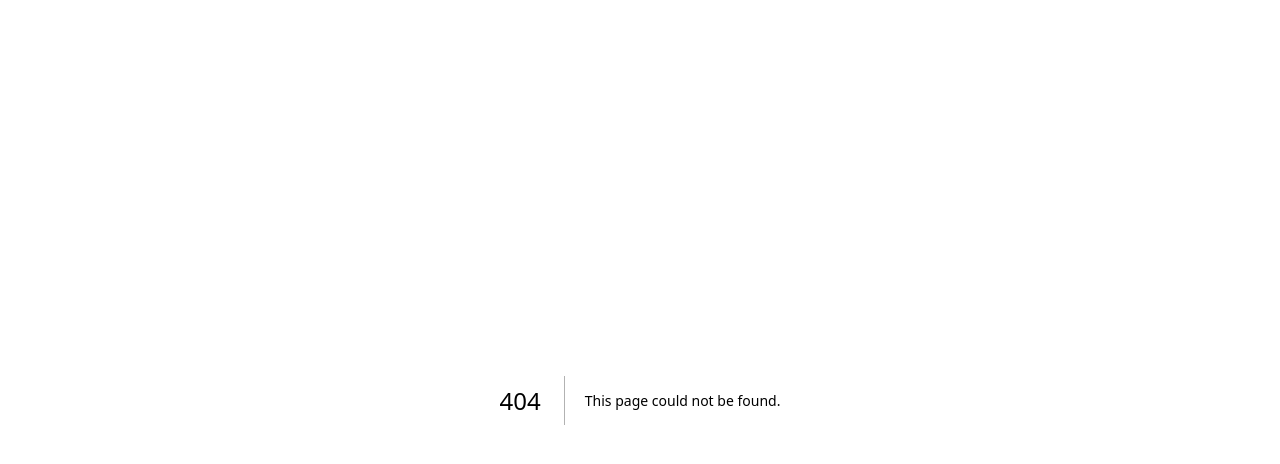
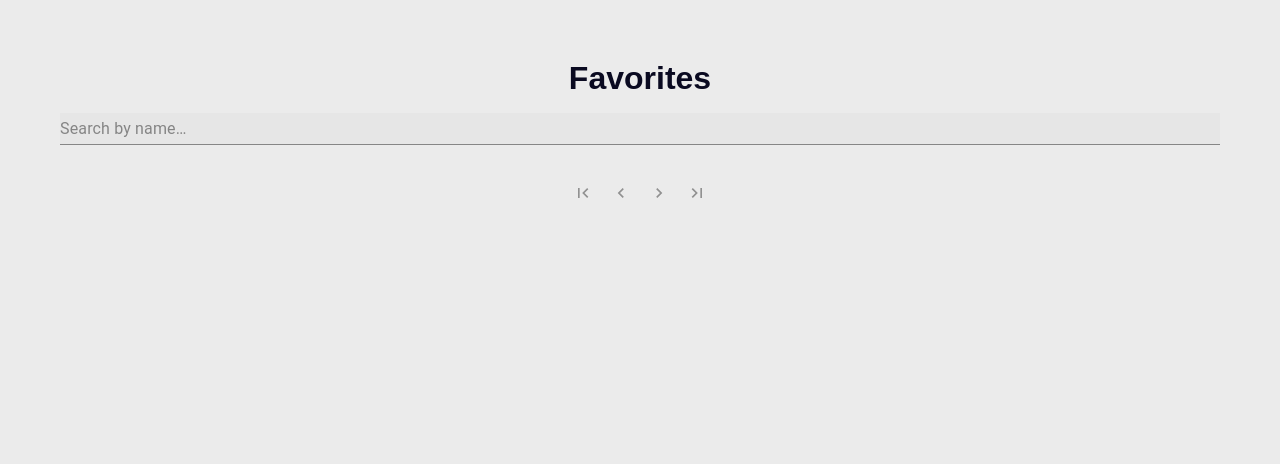
Before and after one commit to john-angel-endava/pokedex, a Next.js app in the folder apps/frontend/: page /favorites in a window 1280 px wide. Before the commit this address had no page. Shown: the top 464 px of the page. Built offline with nearby package versions, Linux system fonts and the light colour scheme.

Commit message:
feat: add favorites page

```diff
--- /dev/null
+++ b/apps/frontend/src/app/favorites/page.tsx
@@ -0,0 +1,120 @@
+"use client";
+import React, { useState } from "react";
+import {
+  CircularProgress,
+  Grid,
+  Pagination,
+  PaginationItem,
+  Stack,
+} from "@mui/material";
+import styles from "../page.module.css";
+import { PokemonFavorites } from "@/types/data-types";
+import PokemonCard from "../../components/card/pokemon-card";
+import SearchInput from "../../components/search/search-input";
+import { useFavoritesStore } from "../../store/useFavoritesStore";
+
+const ITEMS_PER_PAGE = 12;
+
+export default function Favorites() {
+  const favorites = useFavoritesStore((state) => state.favorites);
+  const hasHydrated = useFavoritesStore((s) => s._hasHydrated);
+  const [pokemonList] = useState<PokemonFavorites[]>(favorites);
+  const [pokemons, setPokemons] = useState<PokemonFavorites[]>(
+    favorites.slice(0, ITEMS_PER_PAGE)
+  );
+  const [pageCount, setPageCount] = useState(
+    Math.ceil(favorites.length / ITEMS_PER_PAGE)
+  );
+  const [page, setPage] = useState(1);
+  const colorTextDark = "#FFFFFF";
+  const colorTextLight = "#000000";
+
+  const handlePageChange = async (
+    event: React.ChangeEvent<unknown>,
+    page: number
+  ) => {
+    event.preventDefault();
+    const offset = (page - 1) * ITEMS_PER_PAGE;
+    const pagedPokemons = favorites.slice(offset, offset + ITEMS_PER_PAGE);
+    setPokemons(pagedPokemons);
+    setPage(page);
+  };
+
+  const handleInputChange = (value: string) => {
+    if (value.trim() === "") {
+      setPokemons(favorites.slice(0, ITEMS_PER_PAGE));
+      return;
+    }
+
+    setPokemons(
+      pokemonList.filter((pokemon) =>
+        pokemon.name.toLowerCase().includes(value.toLowerCase())
+      )
+    );
+  };
+
+ if (!hasHydrated) {
+    return (
+      <div className={styles.page}>
+        <main className={styles.main}>
+          <Stack direction={"column"} spacing={2} alignItems={"center"}>
+            <h1>Favorites</h1>
+            <CircularProgress size="120px" />
+          </Stack>
+        </main>
+      </div>
+    );
+  }
+
+  return (
+    <div className={styles.page}>
+      <main className={styles.main}>
+        <Stack
+          direction={"column"}
+          spacing={2}
+          alignItems={"center"}
+          sx={{ width: "100%" }}
+        >
+          <h1>Favorites</h1>
+          <SearchInput
+            onDebouncedChange={(value) => handleInputChange(value)}
+            fullWidth={true}
+          />
+          <>
+            <Grid container spacing={2} sx={{ width: "100%" }}>
+              {pokemons?.map((pokemon) => (
+                <Grid size={4} key={pokemon.name}>
+                  <PokemonCard pokemon={pokemon} />
+                </Grid>
+              ))}
+            </Grid>
+            <Stack spacing={2}>
+              <Pagination
+                count={pageCount}
+                color={"secondary"}
+                renderItem={(item) => (
+                  <PaginationItem
+                    component="a"
+                    {...item}
+                    sx={{
+                      "@media (prefers-color-scheme: light)": {
+                        color: colorTextLight,
+                      },
+                      "@media (prefers-color-scheme: dark)": {
+                        color: colorTextDark,
+                      },
+                    }}
+                  />
+                )}
+                onChange={handlePageChange}
+                page={page}
+                showFirstButton
+                showLastButton
+              />
+            </Stack>
+          </>
+        </Stack>
+      </main>
+    </div>
+  );
+}
--- a/apps/frontend/src/app/pokemon/[name]/page.tsx
+++ b/apps/frontend/src/app/pokemon/[name]/page.tsx
@@ -53,7 +53,9 @@ export default function PokemonDetailsPage() {
                       <h1 style={{ textTransform: "capitalize" }}>
                         {pokemon?.name}
                       </h1>
-                      <FavoriteButton name={pokemon.name} />
+                      <FavoriteButton
+                        pokemon={{name: pokemon?.name, sprites: pokemon?.sprites, types: pokemon?.types}}
+                      />
                     </Stack>
                   </Grid>
                   <Grid size={12}>
--- a/apps/frontend/src/components/card/pokemon-card.tsx
+++ b/apps/frontend/src/components/card/pokemon-card.tsx
@@ -6,26 +6,24 @@ import Chip from '@mui/material/Chip';
 import Link from 'next/link';
 import Image from 'next/image';
 import styles from "./card.module.css";
-import { PokemonSprites, PokemonType } from '@/types/data-types';
+import { PokemonFavorites } from '@/types/data-types';
 import FavoriteButton from '../favorites/favorite-button';
 
 interface PokemonCardProps {
-  name: string;
-  sprites?: PokemonSprites;
-  types: PokemonType[];
+  pokemon: PokemonFavorites;
 }
 
-export default function PokemonCard({ name, sprites, types }: PokemonCardProps) {
+export default function PokemonCard({ pokemon }: PokemonCardProps) {
   return (
-      <Link href={`/pokemon/${name}`} style={{ textDecoration: 'none', color: 'black', display: 'block', height: '100%' }}>
+      <Link href={`/pokemon/${pokemon?.name}`} style={{ textDecoration: 'none', color: 'black', display: 'block', height: '100%' }}>
       <Card>
-        <FavoriteButton name={name} />
+        <FavoriteButton pokemon={pokemon} />
         <CardContent className={styles.card} style={{ textAlign: 'center' }}>
-              <h3 style={{ textTransform: 'capitalize' }}>{name}</h3>
-              {sprites?.front_default && (
+              <h3 style={{ textTransform: 'capitalize' }}>{pokemon?.name}</h3>
+              {pokemon?.sprites?.front_default && (
               <Image
-                src={sprites?.front_default}
-                alt={name}
+                src={pokemon?.sprites?.front_default}
+                alt={pokemon?.name}
                 width={120}
                 height={120}
                 style={{ marginBottom: '1rem' }}
@@ -33,7 +31,7 @@ export default function PokemonCard({ name, sprites, types }: PokemonCardProps)
                  )}
               <Stack direction="row" spacing={1} justifyContent="center">
                 {
-                  types.map((typeInfo, index) => (
+                  pokemon?.types.map((typeInfo, index) => (
                     <Chip key={typeInfo.type.name} label={typeInfo.type.name} color={index === 0 ? 'primary' : 'secondary'} />
                   ))
                 }
--- a/apps/frontend/src/components/favorites/favorite-button.tsx
+++ b/apps/frontend/src/components/favorites/favorite-button.tsx
@@ -8,17 +8,18 @@ import FavoriteBorderIcon from '@mui/icons-material/FavoriteBorder';
 import styles from "./favorite-button.module.css";
 import Stack from '@mui/material/Stack';
 import { useFavoritesStore } from '../../store/useFavoritesStore';
+import { PokemonFavorites } from '@/types/data-types';
 
 interface FavoriteButtonProps {
-  name: string;
+  pokemon: PokemonFavorites;
 };
 
-export default function FavoriteButton({ name }: FavoriteButtonProps) {
+export default function FavoriteButton({ pokemon }: FavoriteButtonProps) {
     const favoritesStore = useFavoritesStore(state => state);
-    const [isFavorite, setIsFavorite] = useState(favoritesStore.isFavorite(name));
+    const [isFavorite, setIsFavorite] = useState(favoritesStore.isFavorite(pokemon?.name));
 
   const onToggleFavorite = (e: React.MouseEvent<HTMLButtonElement>) => {
-    favoritesStore.toggle(name);
+    favoritesStore.toggle(pokemon);
     e.preventDefault();
     e.stopPropagation();
     setIsFavorite(!isFavorite);
--- a/apps/frontend/src/components/search/search-input.tsx
+++ b/apps/frontend/src/components/search/search-input.tsx
@@ -6,14 +6,14 @@ import Input from '@mui/material/Input';
 type Props = {
     placeholder?: string;
     onDebouncedChange: (value: string) => void;
-    delay?: number;
+    fullWidth?: boolean;
 };
 
 const colorTextDark='#FFFFFF';
 const colorTextLight= '#000000';
 const debounceDelay = 300;
 
-export default function SearchInput({ placeholder = 'Search by name…', onDebouncedChange}: Props) {
+export default function SearchInput({ placeholder = 'Search by name…', onDebouncedChange, fullWidth = false }: Props) {
   const [raw, setRaw] = useState('');
   const timerRef = useRef<ReturnType<typeof setTimeout> | null>(null);
 
@@ -44,8 +44,9 @@ export default function SearchInput({ placeholder = 'Search by name…', onDebou
         "@media (prefers-color-scheme: dark)": {
           color: colorTextDark,
         },
+        width: fullWidth ? '100%' : '50%',
       }}
-      fullWidth
+      fullWidth={fullWidth}
     />
   );
 }
--- a/apps/frontend/src/store/useFavoritesStore.ts
+++ b/apps/frontend/src/store/useFavoritesStore.ts
@@ -1,33 +1,47 @@
 'use client';
+import { PokemonFavorites } from '@/types/data-types';
 import { create } from 'zustand';
+import { persist } from 'zustand/middleware';
 
-type FavoritesInfo = {
-    name: string;
+interface FavoritesState {
+    favorites: PokemonFavorites[];
+    toggle: (pokemon: PokemonFavorites) => void;
+    isFavorite: (name: string) => boolean;
+    _hasHydrated: boolean;
 }
 
-interface FavoritesState {
-    favorites: FavoritesInfo[];
-    toggle: (name: string) => void;
-    isFavorite: (name: string) => boolean;
-}
-
-export const useFavoritesStore = create<FavoritesState>()((set, get) => ({
-    favorites: [],
-    toggle: (name: string) => {
+export const useFavoritesStore = create<FavoritesState>()(
+  persist<FavoritesState>(
+    (set, get) => ({
+      favorites: [],
+      toggle: (pokemon: PokemonFavorites) => {
         const currentFavorites = get().favorites;
-        const index = currentFavorites.findIndex(fav => fav.name === name);
-        const updatedFavorites: FavoritesInfo[] = [...currentFavorites];
+        const index = currentFavorites.findIndex(
+          (favorite) => favorite?.name === pokemon?.name
+        );
+        const updatedFavorites: PokemonFavorites[] = [...currentFavorites];
 
         if (index !== -1) {
-            updatedFavorites.splice(index,1);
+          updatedFavorites.splice(index, 1);
         } else {
-            updatedFavorites.push({ name });
+          updatedFavorites.push(pokemon);
         }
 
         set(() => ({ favorites: updatedFavorites }));
-    },
-    isFavorite: (name: string) => {
+      },
+      isFavorite: (name: string) => {
         const currentFavorites = get().favorites;
-        return currentFavorites.some(favorite => favorite.name === name);
+        return currentFavorites.some((favorite) => favorite?.name === name);
+      },
+      _hasHydrated: false,
+    }),
+    {
+      name: 'favorites-storage',
+      onRehydrateStorage: (state) => {
+        if(state){
+          state._hasHydrated = true;
+        }
+      }
     }
-}));
+  )
+);
--- a/apps/frontend/src/types/data-types.ts
+++ b/apps/frontend/src/types/data-types.ts
@@ -53,3 +53,9 @@ export type PokemonPagination = {
   previous: string | null;
   results: PokemonNamedAPIResource[];
 };
+
+export type PokemonFavorites = {
+    name: string;
+    sprites: PokemonSprites;
+    types: PokemonType[];
+}
--- a/package.json
+++ b/package.json
@@ -9,6 +9,7 @@
     "build": "pnpm run build -r",
     "test": "pnpm run test -r",
     "test:backend": "pnpm --filter backend test:watch",
-    "test:frontend": "pnpm --filter frontend test"
+    "test:frontend": "pnpm --filter frontend test",
+    "test:frontend:watch": "pnpm --filter frontend test:watch"
   }
 }
```
Also changed, not shown: apps/frontend/src/app/page.tsx (+18 -7 lines), 1 other file (tests, documents, lock files or other folders).
